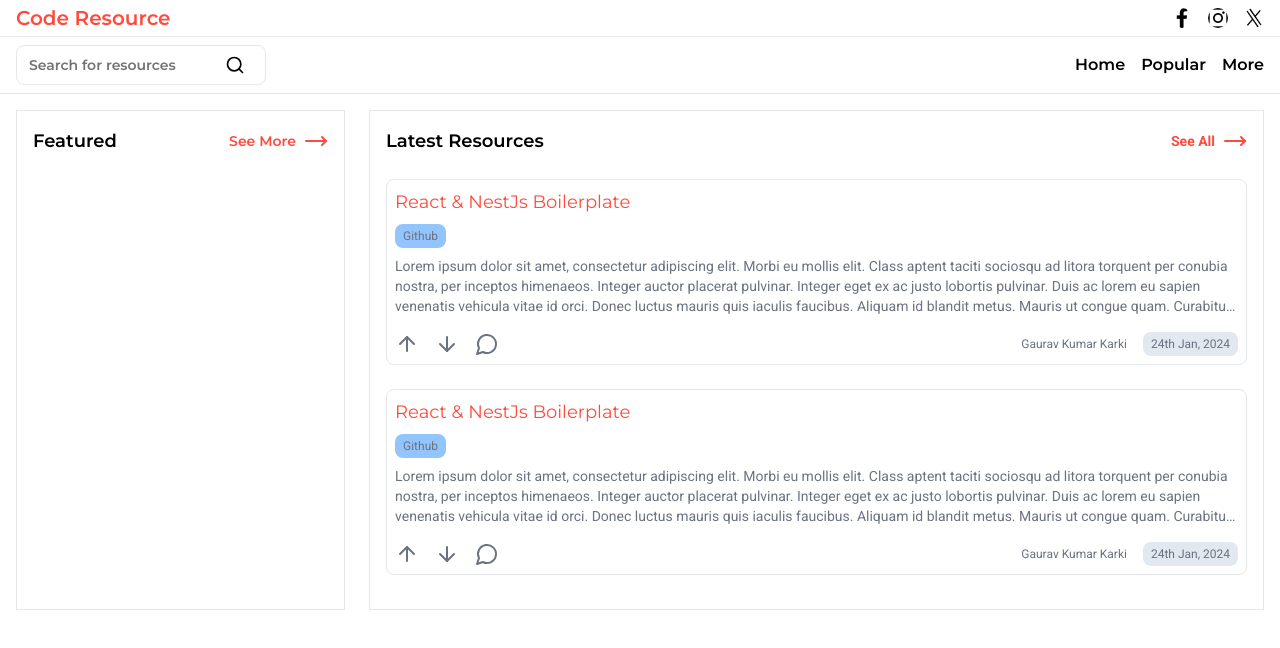
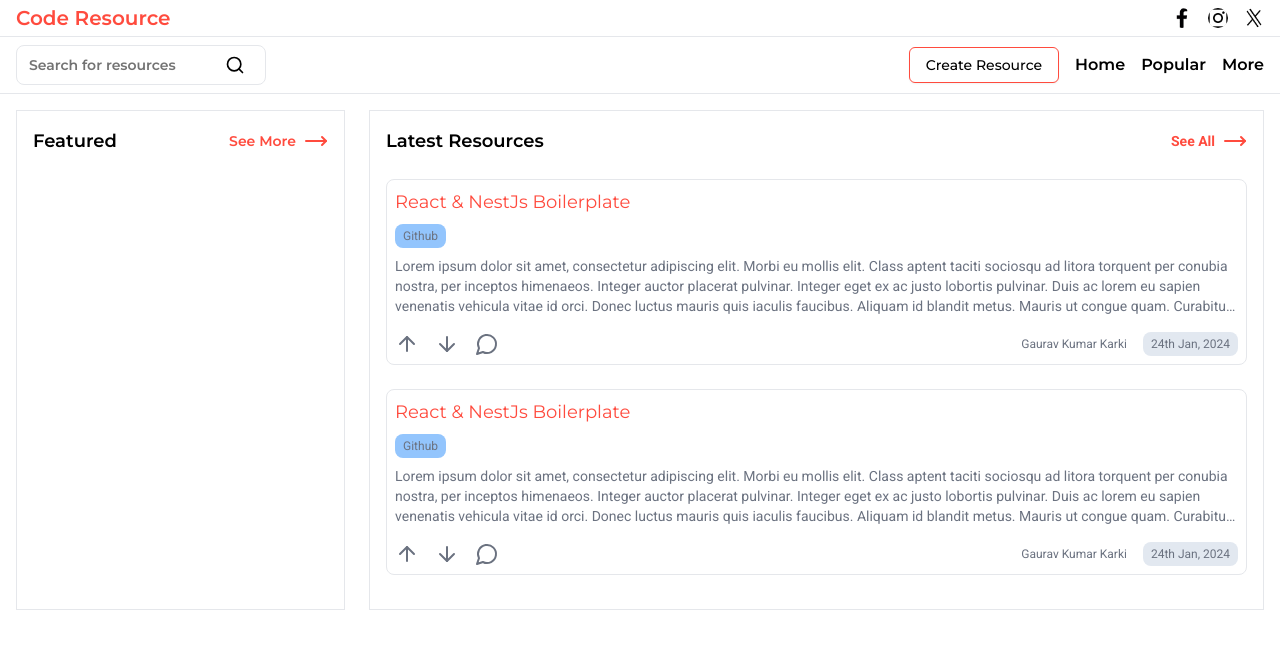
Before and after one commit to gauravkumarkarki07/coderesource, a React (Vite) app in the folder client/: page /home in a window 1280 px wide. Shown: the top 648 px of the page. Built offline with nearby package versions, Linux system fonts and the light colour scheme.

Commit message:
Button added to the header

```diff
--- a/client/src/Global/components/Header.tsx
+++ b/client/src/Global/components/Header.tsx
@@ -2,6 +2,7 @@ import SearchBar from "./SearchBar";
 import facebookIcon from "../assets/facebook.png";
 import instagramIcon from "../assets/instagram.png";
 import twitterIcon from "../assets/twitter.png";
+import { Button } from "@/shadcn/components/ui/button";
 
 function Header() {
   return (
@@ -41,6 +42,9 @@ function Header() {
               <SearchBar />
             </li>
             <section className="flex flex-row gap-4 items-center">
+              <Button variant={'outline'} className="border-primary">
+                Create Resource
+              </Button>
               <li>Home</li>
               <li>Popular</li>
               <li>More</li>
```
